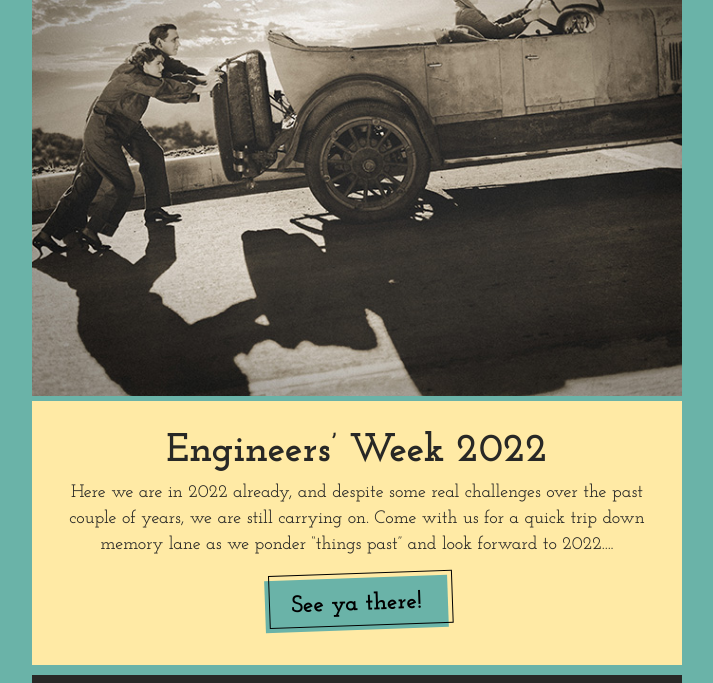
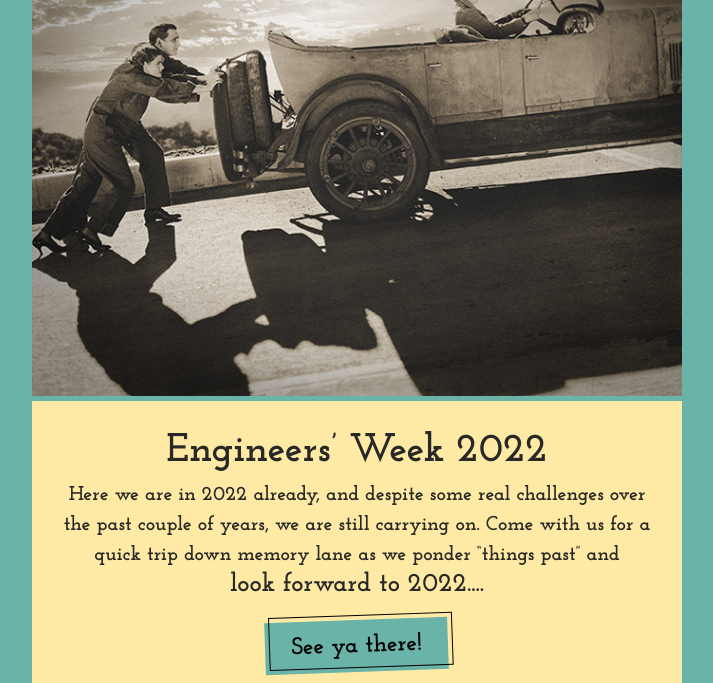
Before and after one commit to AEI-SEAPDX-Marketing/eng-week-email_2022, a plain HTML site: page index.html in a window 1280 px wide. Shown: the part 384-1067 px from the top of the page, without its empty margins (283-996 px from the left). Drawn offline with Linux system fonts and the light colour scheme; a web font is replaced by a local one.

Commit message:
Minor changers to text

```diff
--- a/index.html
+++ b/index.html
@@ -395,8 +395,8 @@
 													</table>
 
 
-													<div class="text-center" style="color:#282826; font-family:'Josefin Slab', Times, serif; font-size:18px; font-weight: 500; line-height:26px; text-align:center">
-														Here we are in 2022 already, and despite some real challenges over the past couple of years, we are still carrying on. Come with us for a quick trip down memory lane as we ponder &#8220;things past&#8221; and look forward to 2022....
+													<div class="text-center" style="color:#282826; font-family:'Josefin Slab', Times, serif; font-size:20px; font-weight: 700; line-height:30px; text-align:center">
+														Here we are in 2022 already, and despite some real challenges over the past couple of years, we are still carrying on. Come with us for a quick trip down memory lane as we ponder &#8220;things past&#8221; and <br /><span style="font-size:26px;">look forward to 2022....</span>
 													</div>
 													<table width="100%" border="0" cellspacing="0" cellpadding="0" class="spacer" style="font-size:0pt; line-height:0pt; text-align:center; width:100%; min-width:100%">
 														<tr>
```
